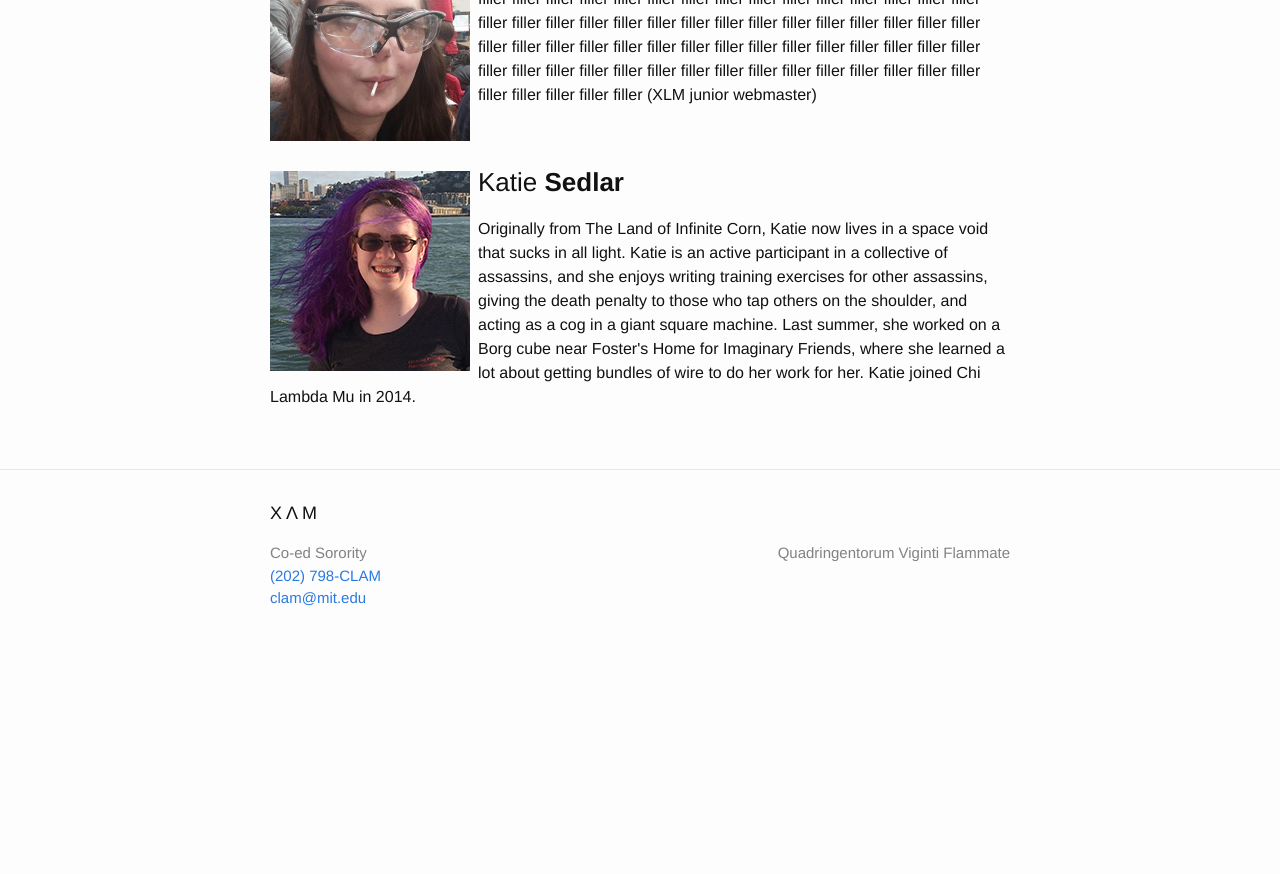
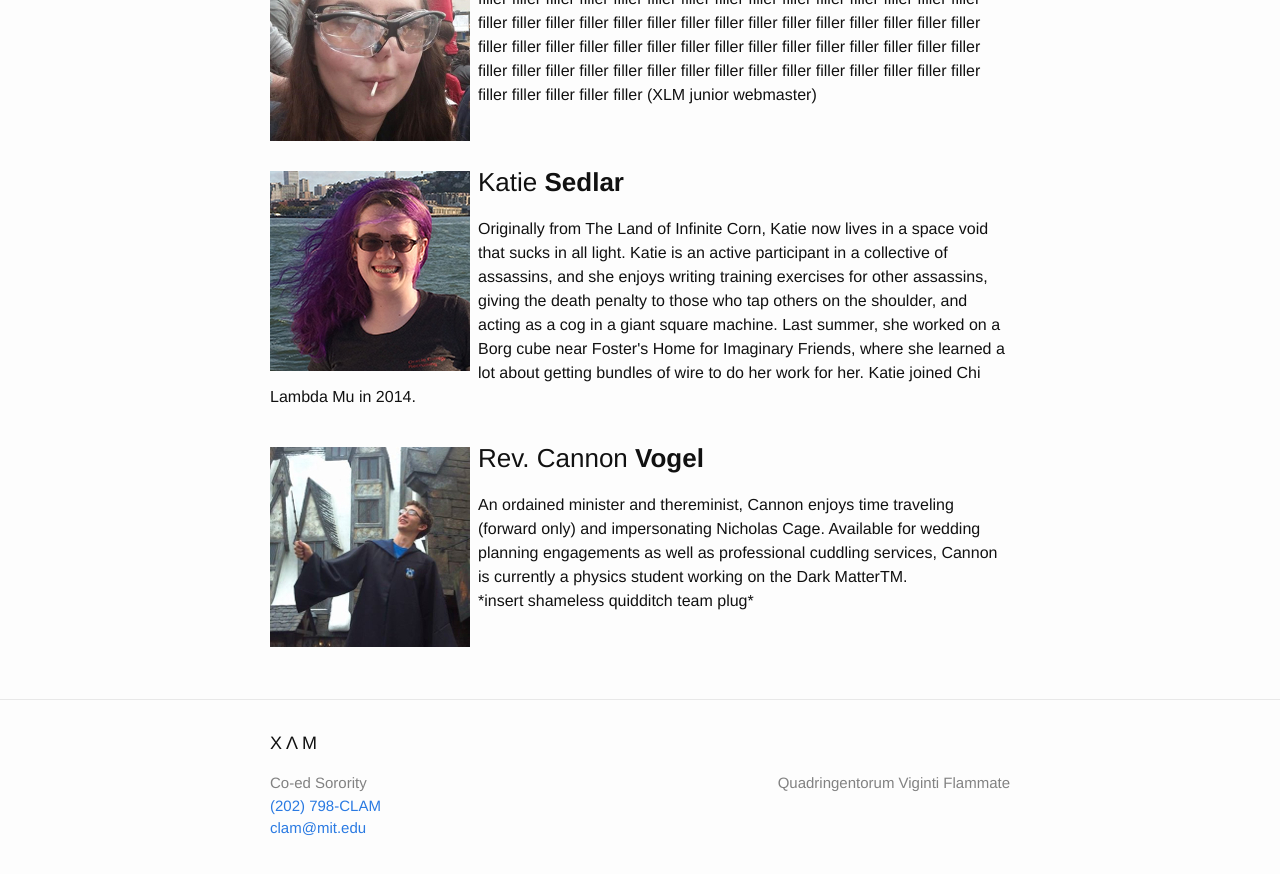
Before and after one commit to clam420/clam420.github.io, a Jekyll site: the page built from sisters.md, in a window 1280 px wide and 900 px high, scrolled down 2288 px. Shown: the top 874 px of the window. Built offline with Jekyll 4.4.1, drawn with Linux system fonts in a browser that asks for light colours; before the commit the page ends 2958 px from its top, so only the background shows below that.

Commit message:
Added Cannon bio

```diff
--- a/sisters.md
+++ b/sisters.md
@@ -157,12 +157,15 @@ Originally from The Land of Infinite Corn, Katie now lives in a space void that
 <img style="float:left; padding-right:8px; padding-top:8px; max-width: 30%" src="/assets/clam.jpg">
 <h3>Jonathan <b>Tidor</b></h3>
 </div>
+-->
 
 <div style="min-height:200px; margin:30px auto">
-<img style="float:left; padding-right:8px; padding-top:8px; max-width: 30%" src="/assets/clam.jpg">
-<h3>Cannon <b>Vogel</b></h3>
+<img style="float:left; padding-right:8px; padding-top:8px; max-width: 30%" src="/assets/bios/c3141592.jpg">
+<h3>Rev. Cannon <b>Vogel</b></h3>
+An ordained minister and thereminist, Cannon enjoys time traveling (forward only) and impersonating Nicholas Cage. Available for wedding planning engagements as well as professional cuddling services, Cannon is currently a physics student working on the Dark MatterTM. <br/>
+*insert shameless quidditch team plug*
 </div>
--->
+
 
 <!--
 <div style="min-height:200px; margin:30px auto">
```
Also changed, not shown: photos.md (+2 -2 lines), assets/bios/c3141592.jpg (added), 2 other files.
